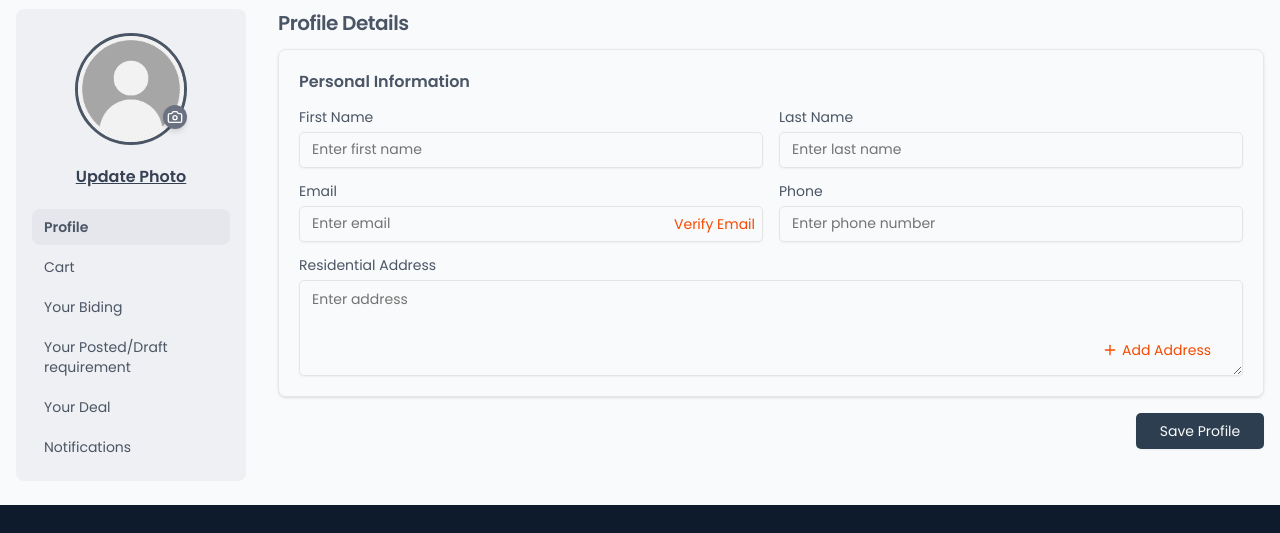
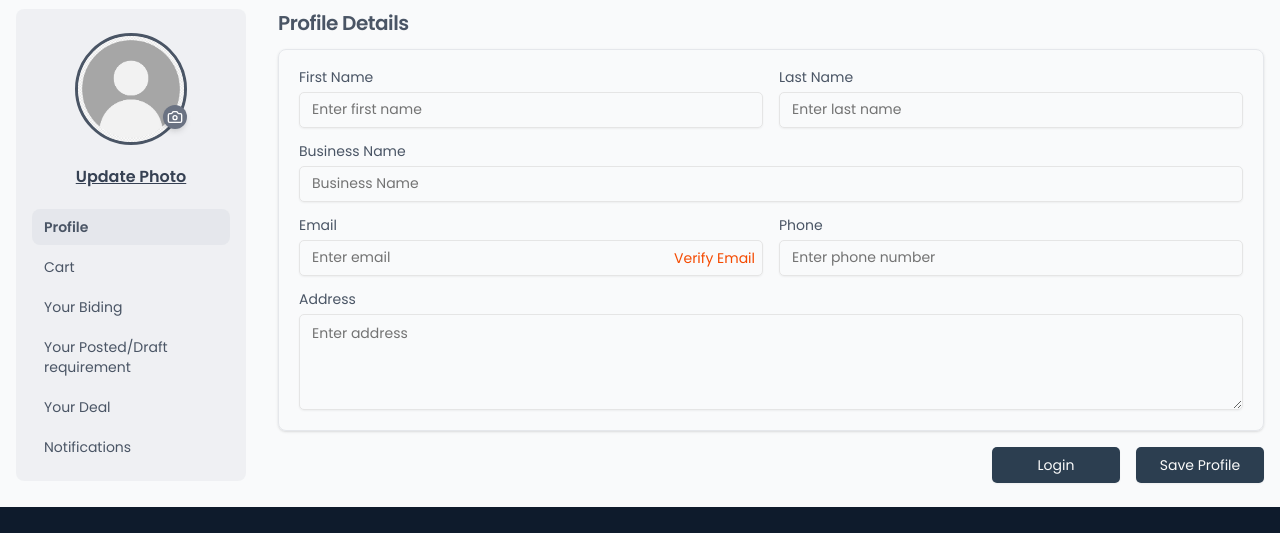
Before and after one commit to ShubhamSharma20007/SaralBuy_frontend, a React (Vite) app: page /account in a window 1280 px wide. Shown: the part 177-710 px from the top of the page. Built offline with nearby package versions, Linux system fonts and the light colour scheme; no server answers.

Commit message:
fix bugs

```diff
--- a/src/Pages/Chatbot.tsx
+++ b/src/Pages/Chatbot.tsx
@@ -350,6 +350,7 @@ const ChatArea = ({
         buyerId: sc.buyerId,
         finalBudget: amount!,
       });
+
       toast.success("Deal closed successfully!");
 
       // Re-check deal status immediately
--- a/src/Pages/profile/Profile.tsx
+++ b/src/Pages/profile/Profile.tsx
@@ -68,9 +68,23 @@ const Profile = () => {
   const avatarRef = useRef<HTMLInputElement>(null)
    const handleUpdateProfile = async () => {
     const formData = new FormData()
-   if(avatarRef.current && avatarRef.current.files){
-    formData.append('image', avatarRef.current.files[0])
-   }
+   if (avatarRef.current && avatarRef.current.files) {
+  const file = avatarRef.current.files[0]
+  const maxSize = 2 * 1024 * 1024
+  const allowedTypes = ['image/jpeg', 'image/png', 'image/webp']
+    if (!allowedTypes.includes(file.type)) {
+      toast.error('Only JPG, PNG or WEBP images are allowed')
+      avatarRef.current.value = ''
+      return
+    }
+
+    if (file.size > maxSize) {
+      toast.error('Image size should be less than 2MB')
+      avatarRef.current.value = ''
+      return
+    }
+    formData.append('image', file)
+  }
    await updateProfilefn(formData)
    }
 
--- a/src/Pages/profile/components/account-setting.tsx
+++ b/src/Pages/profile/components/account-setting.tsx
@@ -120,7 +120,7 @@ export function AccountSettings() {
             }
           })} className="space-y-4">
             <div className="space-y-4 border border-gray-200 shadow-sm p-5 rounded-md">
-                <p className="font-[700] text-gray-600">Personal Information</p>
+                {/* <p className="font-[700] text-gray-600">Personal Information</p> */}
             <div className="grid grid-cols-2 gap-4">
 
               <div className="space-y-2">
@@ -141,6 +141,22 @@ export function AccountSettings() {
                   {...register("lastName")}
                 />
               </div>
+            </div>
+             <div className="grid  gap-4 ">
+              <div className="space-y-2">
+                <Label className="text-gray-600" htmlFor="business">Business Name</Label>
+                <div className="flex items-center gap-2 relative">
+                  <Input
+                    id="business"
+                    type="text"
+                    placeholder="Business Name"
+
+                    className="pr-16 bg-transparent"
+                  />
+
+                </div>
+              </div>
+
             </div>
             <div className="grid grid-cols-2 gap-4 ">
               <div className="space-y-2">
@@ -173,8 +189,9 @@ export function AccountSettings() {
                 />
               </div>
             </div>
+
             <div className="space-y-2">
-              <Label className="text-gray-600" htmlFor="address">Residential Address</Label>
+              <Label className="text-gray-600" htmlFor="address">Address</Label>
              <div className="relative">
                <Textarea
                cols={10}
@@ -183,14 +200,14 @@ export function AccountSettings() {
                 placeholder="Enter address"
                 {...register("address")}
               />
-                              <Button
+                              {/* <Button
                     type="button"
                     variant="link"
                     className="p-0 text-orange-600 cursor-pointer absolute right-5 bottom-2 gap-1"
                   >
                     <Plus className="w-4 h-4"/>
                     Add Address
-                  </Button>
+                  </Button> */}
              </div>
             </div>
             </div>
@@ -246,12 +263,18 @@ export function AccountSettings() {
 
             {/* Submit button */}
             <div className="flex justify-end">
-               {user &&
+               {user ?
               <Button
               disabled={logoutLoading}
               className=" w-32 cursor-pointer text-sm" variant="destructive"
               onClick={()=>logoutFn()}
               >Log out</Button>
+              :
+              <Button
+              disabled={logoutLoading}
+              className=" w-32 cursor-pointer text-sm bc"
+              onClick={()=>logoutFn()}
+              >Login</Button>
               }
               <Button type="submit" className="cursor-pointer w-32 ml-4 bc text-sm" disabled={loading}>
                 {
```
